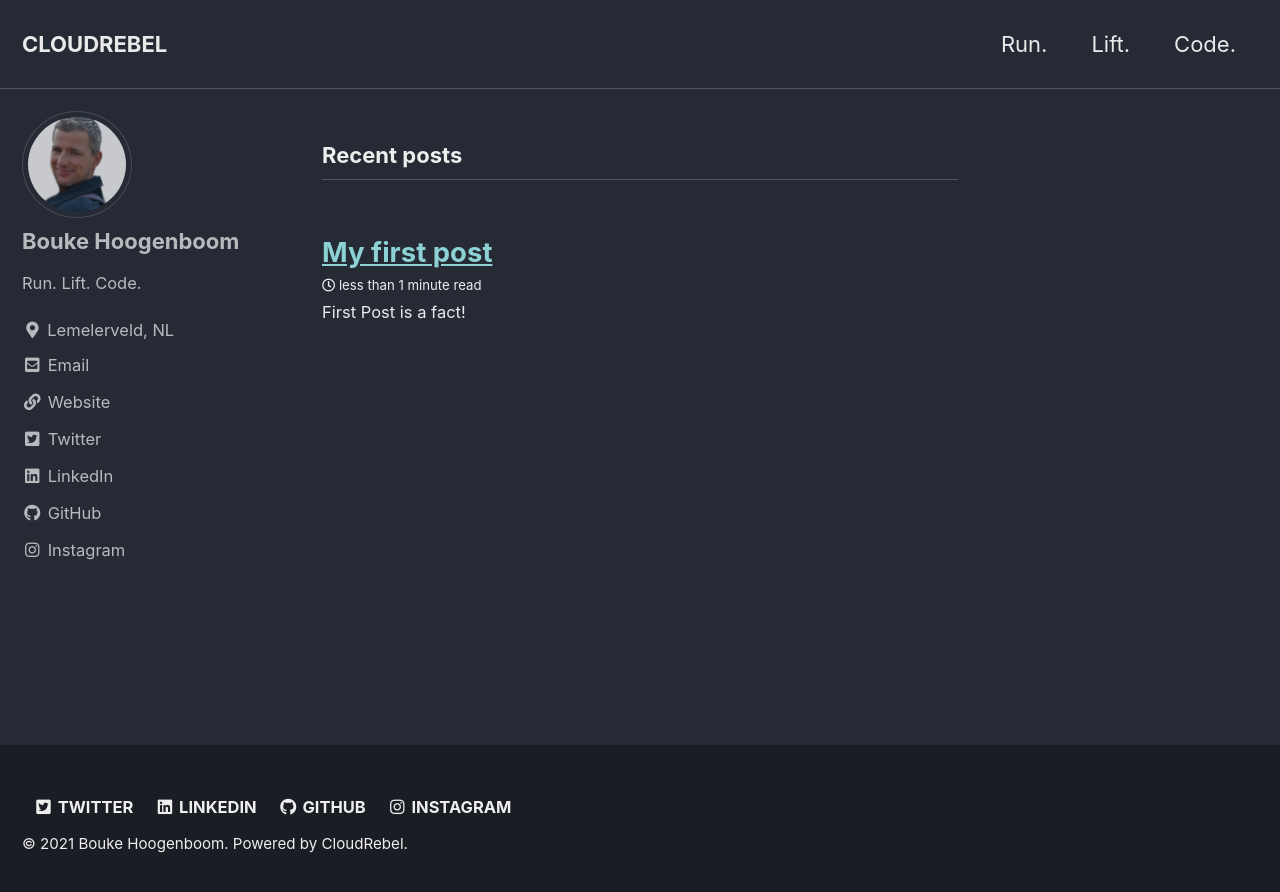
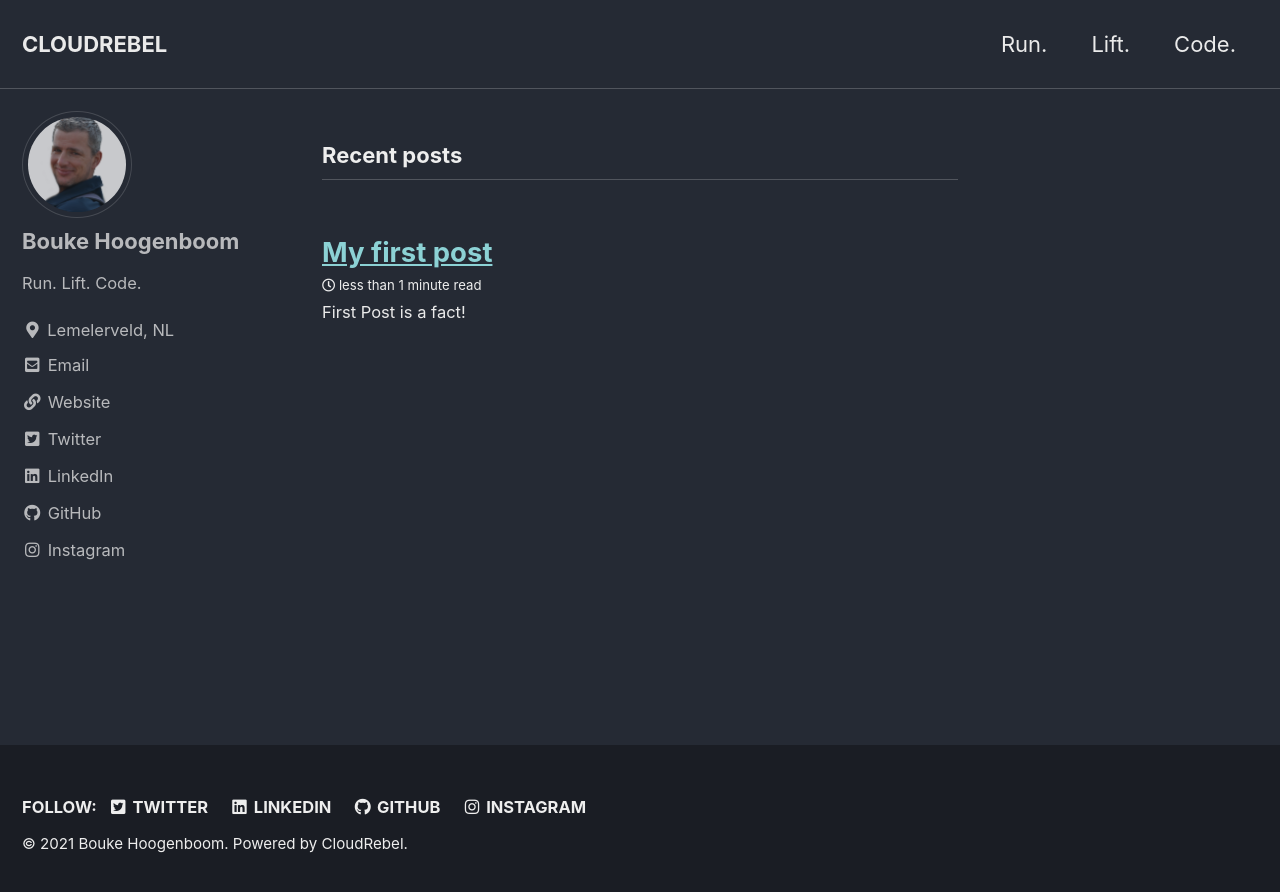
Before and after one commit to bhoogenboom/bhoogenboom.github.io, a Jekyll site: the page built from index.html, in a window 1280 px wide. Shown: the top 892 px of the page. Built offline with Jekyll 4.4.1, drawn with Linux system fonts in a browser that asks for light colours; cached includes are drawn as plain includes; the list of posts is cut into pages by our own code.

Commit message:
Change ui-text.yml Follow:

```diff
--- a/_data/ui-text.yml
+++ b/_data/ui-text.yml
@@ -27,7 +27,7 @@ en: &DEFAULT_EN
   comments_title             : "Comments"
   more_label                 : "Learn more"
   related_label              : "You may also enjoy"
-  follow_label               : "" # "Follow:"
+  follow_label               : "Follow:"
   feed_label                 : "Feed"
   powered_by                 : "Powered by"
   website_label              : "Website"
```
